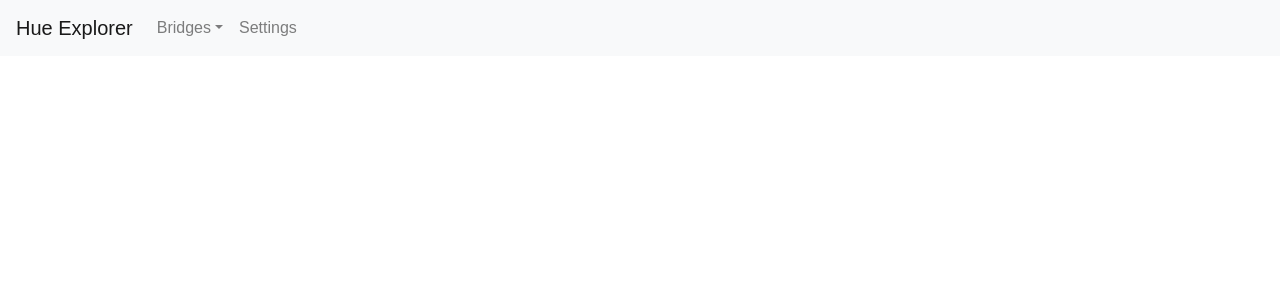
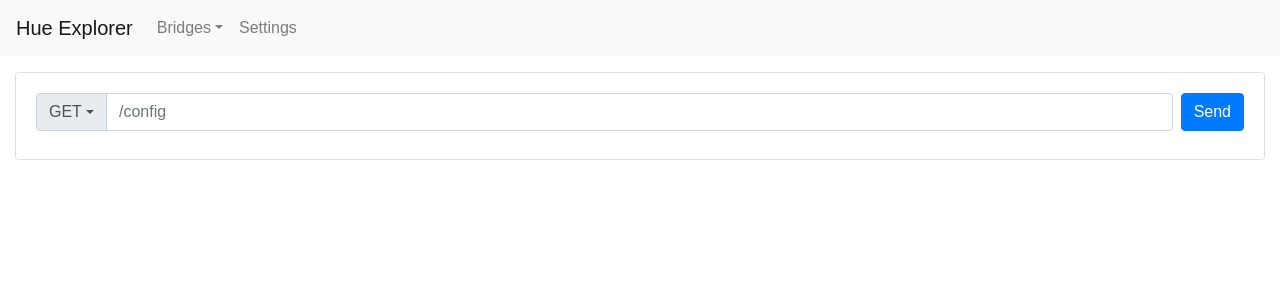
Before and after one commit to shanzhaime/hue-explorer, a React (Create React App) app: page /console/1 in a window 1280 px wide. Shown: the top 300 px of the page. Built offline with nearby package versions, Linux system fonts and the light colour scheme; no server answers.

Commit message:
ConsoleView WIP

```diff
--- a/package.json
+++ b/package.json
@@ -18,6 +18,7 @@
     "bootstrap": "^4.1.1",
     "flow-bin": "^0.71.0",
     "jquery": "^3.3.1",
+    "popper.js": "^1.14.3",
     "react": "^16.3.2",
     "react-dom": "^16.3.2",
     "react-router-dom": "^4.2.2",
--- a/src/App.js
+++ b/src/App.js
@@ -7,6 +7,7 @@
 import ConfigurationView from './ui/ConfigurationView';
 import ResourceLinksView from './ui/ResourceLinksView';
 import CapabilitiesView from './ui/CapabilitiesView';
+import ConsoleView from './ui/ConsoleView';
 import SettingsView from './ui/SettingsView';
 import HueBridgeSelector from './ui/HueBridgeSelector';
 import ActiveBridge from './api/ActiveBridge';
@@ -148,6 +149,15 @@
                         Capabilities
                       </NavLink>
                     </li>
+                    <li className="nav-item">
+                      <NavLink
+                        className="nav-link"
+                        activeClassName="active"
+                        to={`/console/${activeBridgeId}`}
+                      >
+                        Console
+                      </NavLink>
+                    </li>
                   </React.Fragment>
                 ) : null}
                 <li className="nav-item">
@@ -178,6 +188,7 @@
             <Route path="/configuration/:id" component={ConfigurationView} />
             <Route path="/resourcelinks/:id" component={ResourceLinksView} />
             <Route path="/capabilities/:id" component={CapabilitiesView} />
+            <Route path="/console/:id" component={ConsoleView} />
             <Route path="/settings" component={SettingsView} />
           </div>
         </div>
--- /dev/null
+++ b/src/ui/ConsoleView.js
@@ -0,0 +1,134 @@
+import JsonEditor from './json/JsonEditor';
+import HueBridge from '../api/HueBridge';
+import HueBridgeList from '../api/HueBridgeList';
+import React, { Component } from 'react';
+
+class ConsoleView extends Component {
+  constructor(props) {
+    super(props);
+    this.state = {
+      bridge: null,
+      method: 'get',
+      json: null,
+    };
+  }
+
+  getActiveBridge() {
+    const acitveBridgeId =
+      this.props &&
+      this.props.match &&
+      this.props.match.params &&
+      this.props.match.params.id;
+    if (!acitveBridgeId) {
+      return null;
+    }
+
+    const maybeBridge = HueBridge.getById(acitveBridgeId);
+    if (maybeBridge) {
+      return maybeBridge;
+    } else {
+      HueBridgeList.load();
+      return HueBridge.getAuthorizedById(acitveBridgeId);
+    }
+  }
+
+  onMethodClick(method) {
+    this.setState({
+      method,
+    });
+  }
+
+  onSendClick() {}
+
+  componentDidMount() {
+    const bridge = this.getActiveBridge();
+    this.setState({
+      bridge,
+    });
+  }
+
+  render() {
+    return (
+      <div className="card my-3">
+        <div className="card-body">
+          <div className="form-inline">
+            <div
+              className="input-group mb-2 mr-sm-2"
+              style={{
+                flex: '1 1 auto',
+              }}
+            >
+              <div className="input-group-prepend">
+                <button
+                  id="method"
+                  type="button"
+                  className="input-group-text btn btn-light dropdown-toggle"
+                  data-toggle="dropdown"
+                  aria-haspopup="true"
+                  aria-expanded="false"
+                >
+                  {this.state.method.toUpperCase()}
+                </button>
+                <div className="dropdown-menu" aria-labelledby="method">
+                  <button
+                    className={
+                      'dropdown-item' +
+                      (this.state.method === 'get' ? ' active' : '')
+                    }
+                    onClick={this.onMethodClick.bind(this, 'get')}
+                  >
+                    GET
+                  </button>
+                  <button
+                    className={
+                      'dropdown-item' +
+                      (this.state.method === 'post' ? ' active' : '')
+                    }
+                    onClick={this.onMethodClick.bind(this, 'post')}
+                  >
+                    POST
+                  </button>
+                  <button
+                    className={
+                      'dropdown-item' +
+                      (this.state.method === 'put' ? ' active' : '')
+                    }
+                    onClick={this.onMethodClick.bind(this, 'put')}
+                  >
+                    PUT
+                  </button>
+                  <button
+                    className={
+                      'dropdown-item' +
+                      (this.state.method === 'delete' ? ' active' : '')
+                    }
+                    onClick={this.onMethodClick.bind(this, 'delete')}
+                  >
+                    DELETE
+                  </button>
+                </div>
+              </div>
+              <label className="sr-only" htmlFor="path">
+                Path
+              </label>
+              <input
+                type="text"
+                className="form-control"
+                placeholder="/config"
+                aria-label="Path"
+              />
+            </div>
+            <button
+              className="btn btn-primary mb-2"
+              onClick={this.onSendClick.bind(this)}
+            >
+              Send
+            </button>
+          </div>
+        </div>
+      </div>
+    );
+  }
+}
+
+export default ConsoleView;
```
Also changed, not shown: 1 other file (tests, documents, lock files or other folders).
